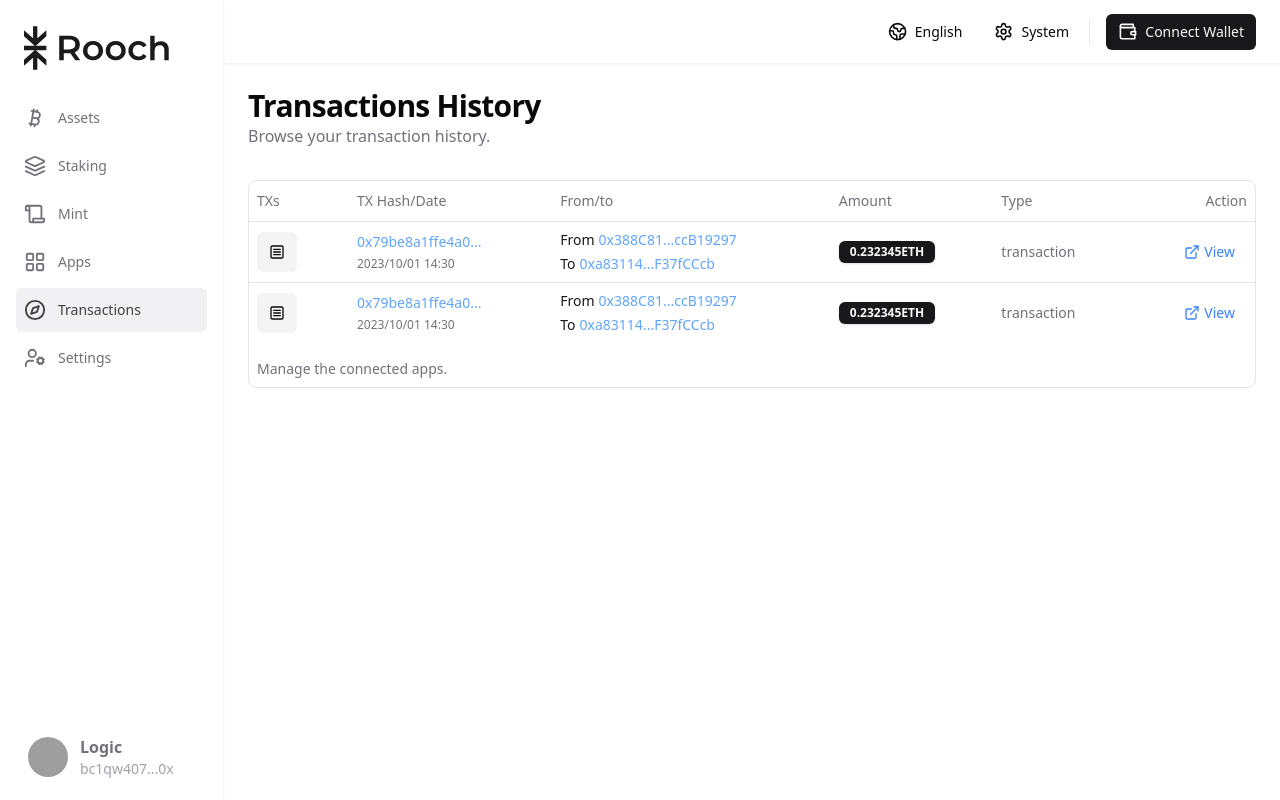
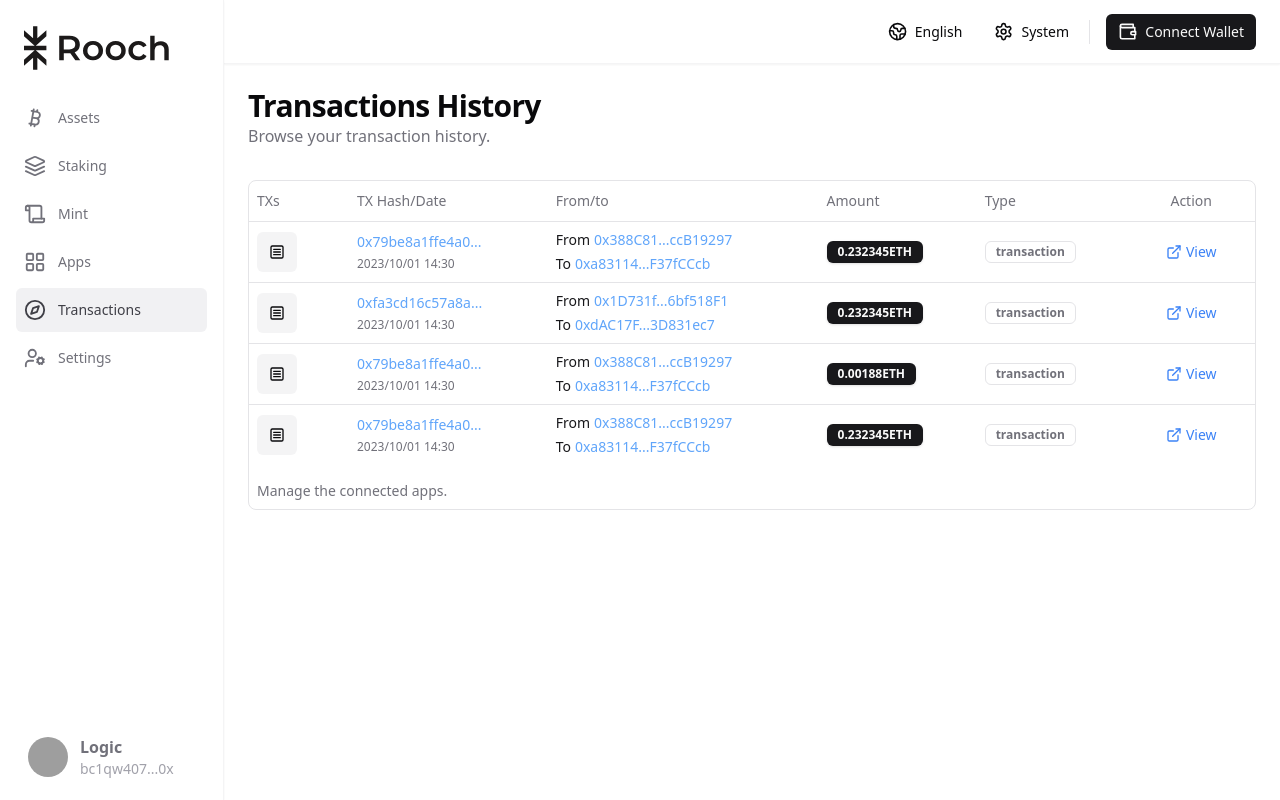
Before and after one commit to rooch-network/rooch-portal-v1, a React (Vite) app: page /transactions in a window 1280 px wide. Built offline with nearby package versions, Linux system fonts and the light colour scheme; grey boxes are pictures that could not be loaded.

Commit message:
feat: update some styles

```diff
--- a/src/(dashboard)/userTransactions/components/transactions-table.tsx
+++ b/src/(dashboard)/userTransactions/components/transactions-table.tsx
@@ -25,6 +25,26 @@ const txs = [
   {
     type: "transaction",
     txHash:
+      "0xfa3cd16c57a8a0288f16073bf0afbcf9aa1192c532c8fe65712f333282104068",
+    from: "0x1D731fDc4411B961B7067318E549f6A36bf518F1",
+    to: "0xdAC17F958D2ee523a2206206994597C13D831ec7",
+    amount: 0.232345,
+    asset: "ETH",
+    date: "2023/10/01 14:30",
+  },
+  {
+    type: "transaction",
+    txHash:
+      "0x79be8a1ffe4a0f65b205905352acf4a2b521490fa45600df6ebe62fb24e05b97",
+    from: "0x388C818CA8B9251b393131C08a736A67ccB19297",
+    to: "0xa83114A443dA1CecEFC50368531cACE9F37fCCcb",
+    amount: 0.00188,
+    asset: "ETH",
+    date: "2023/10/01 14:30",
+  },
+  {
+    type: "transaction",
+    txHash:
       "0x79be8a1ffe4a0f65b205905352acf4a2b521490fa45600df6ebe62fb24e05b97",
     from: "0x388C818CA8B9251b393131C08a736A67ccB19297",
     to: "0xa83114A443dA1CecEFC50368531cACE9F37fCCcb",
@@ -44,12 +64,11 @@ export const TransactionsTable = () => {
         <TableHeader>
           <TableRow>
             <TableHead className="w-[100px]">TXs</TableHead>
-            {/* <TableHead>Type</TableHead> */}
             <TableHead>TX Hash/Date</TableHead>
             <TableHead>From/to</TableHead>
             <TableHead>Amount</TableHead>
             <TableHead>Type</TableHead>
-            <TableHead className="text-right">Action</TableHead>
+            <TableHead className="text-center">Action</TableHead>
           </TableRow>
         </TableHeader>
         <TableBody>
@@ -98,9 +117,11 @@ export const TransactionsTable = () => {
                 </Badge>
               </TableCell>
               <TableCell>
-                <span className="text-muted-foreground">{tx.type}</span>
+                <Badge variant="outline" className="text-muted-foreground">
+                  {tx.type}
+                </Badge>
               </TableCell>
-              <TableCell className="text-right">
+              <TableCell className="text-center">
                 <Button
                   variant="link"
                   size="sm"
```
